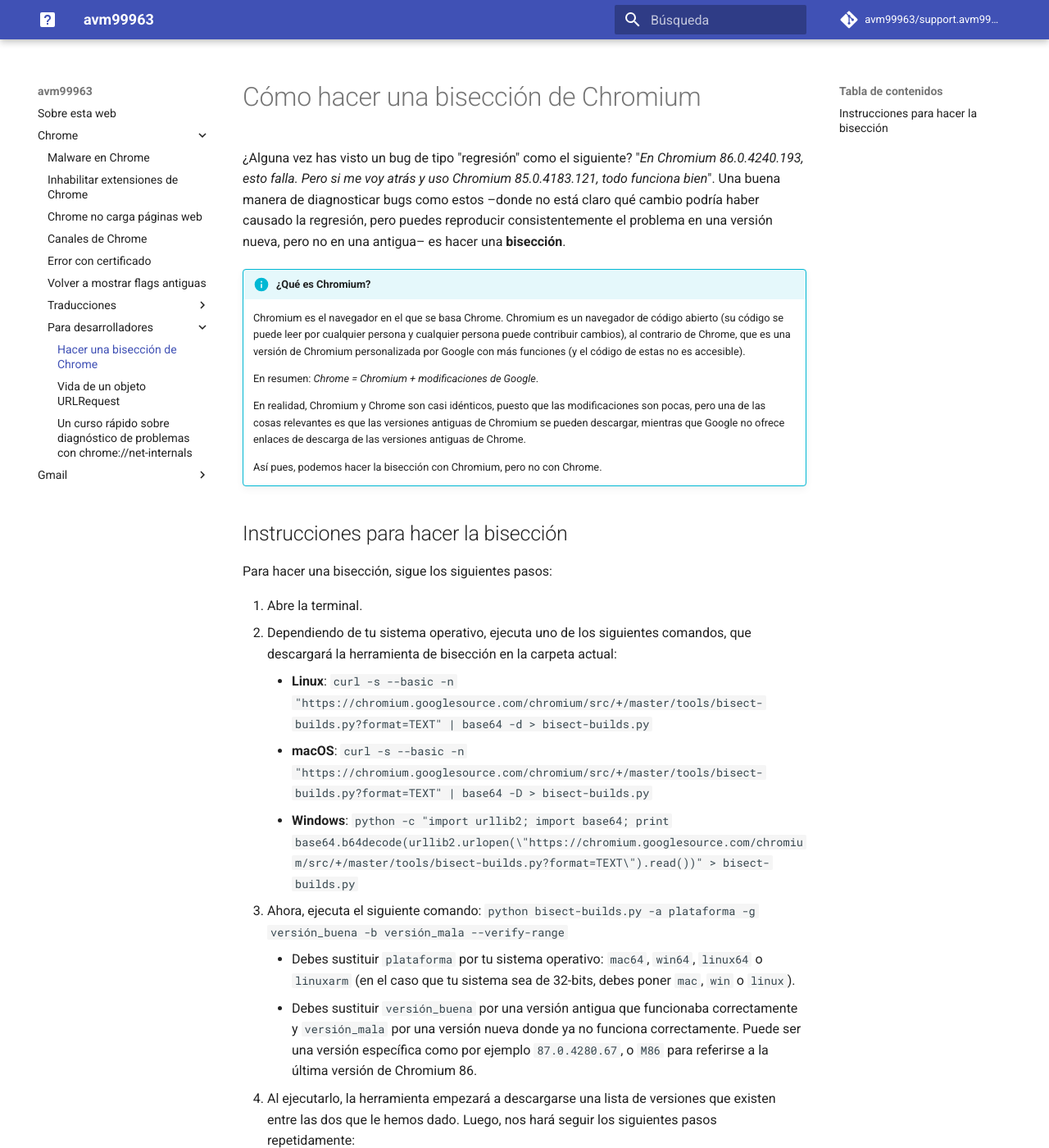
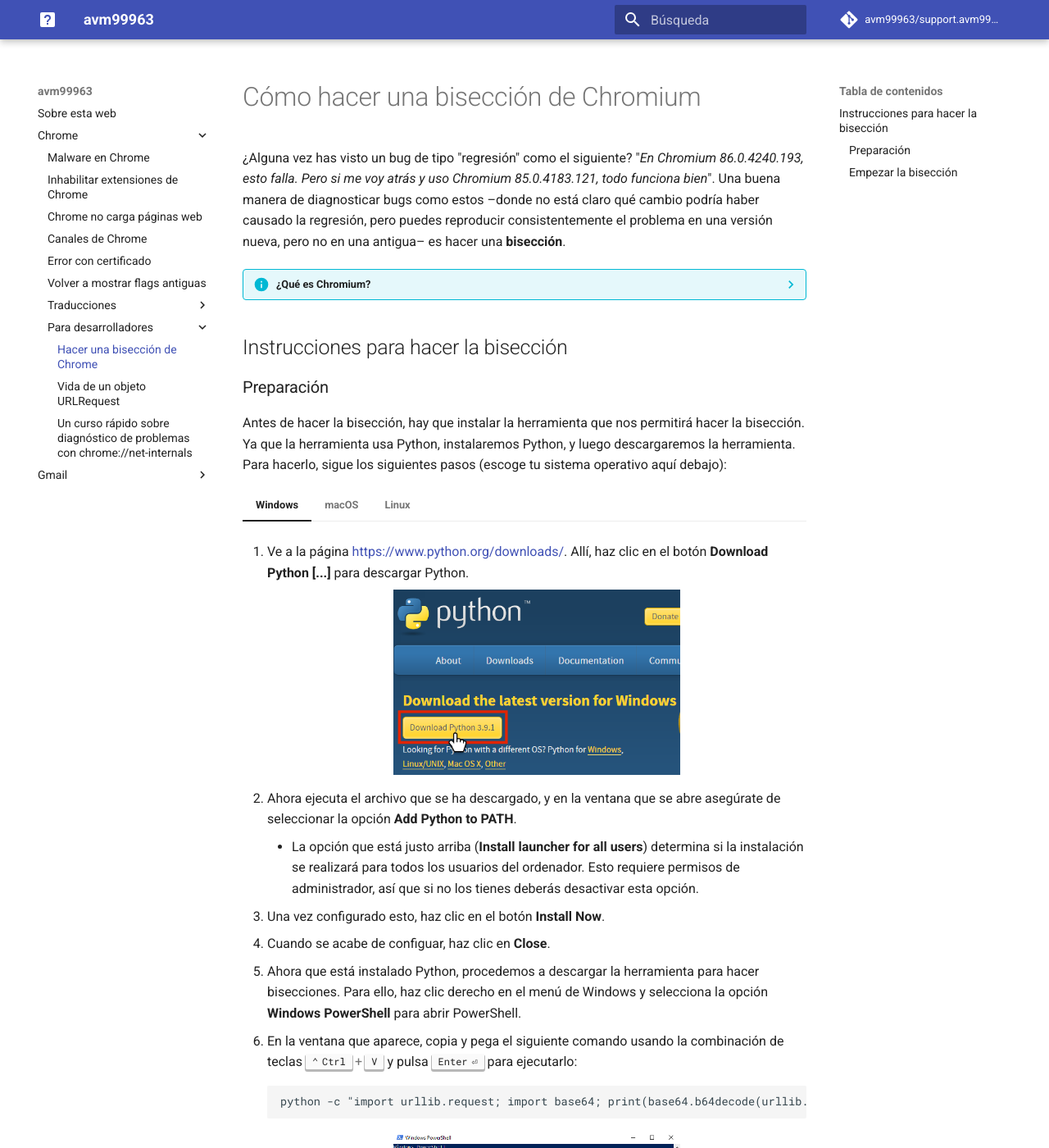
Before and after one commit to avm99963/support.avm99963.com, an MkDocs documentation site: the page built from docs/chrome/desarrolladores/biseccion.md, in a window 1280 px wide and 1400 px high. Shown: the whole window at 82% size. Built offline with MkDocs 1.6.1 and Material for MkDocs 9.7.7, drawn with Linux system fonts in a browser that asks for light colours; comment, search, counter and statistics services are not loaded; some of the changed text lies outside the part shown.

Commit message:
Add Python installation to chrome/desarrolladores/biseccion.md
- Add steps on how to install Python in several OSs.
- Update step to download the bisect tool in Windows (it is now using
  PowerShell syntax and Python 3 instead of Python 2).
- Minor improvements to the guide.
- Add pymdownx.keys and pymdownx.details MD extensions.

Change-Id: I51e3fd78d8c9acfe3cac9cdf40fe531900ffdaa3

````diff
--- a/docs/chrome/desarrolladores/biseccion.md
+++ b/docs/chrome/desarrolladores/biseccion.md
@@ -7,7 +7,7 @@
 pero puedes reproducir consistentemente el problema en una versión nueva,
 pero no en una antigua– es hacer una **bisección**.
 
-!!! info "¿Qué es Chromium?"
+??? info "¿Qué es Chromium?"
     Chromium es el navegador en el que se basa Chrome. Chromium es un navegador
     de código abierto (su código se puede leer por cualquier persona y cualquier
     persona puede contribuir cambios), al contrario de Chrome, que es una
@@ -25,17 +25,90 @@
 
 ## Instrucciones para hacer la bisección
 
+### Preparación
+
+Antes de hacer la bisección, hay que instalar la herramienta que nos permitirá
+hacer la bisección. Ya que la herramienta usa Python, instalaremos Python, y luego descargaremos la herramienta. Para hacerlo, sigue los siguientes pasos
+(escoge tu sistema operativo aquí debajo):
+
+=== "Windows"
+    1. Ve a la página
+    [https://www.python.org/downloads/](https://www.python.org/downloads/).
+    Allí, haz clic en el botón **Download Python [...]** para descargar Python.
+    <div style="text-align: center;"><a href="../../../img/py_download_win.png" target="_blank" rel="noopener nofollow"><img src="../../../img/py_download_win.png" style="max-width: 350px;"></a></div>
+
+    2. Ahora ejecuta el archivo que se ha descargado, y en la ventana que se
+    abre asegúrate de seleccionar la opción **Add Python to PATH**.
+         - La opción que está justo arriba (**Install launcher for all users**)
+         determina si la instalación se realizará para todos los usuarios del
+         ordenador. Esto requiere permisos de administrador, así que si no los
+         tienes deberás desactivar esta opción.
+    3. Una vez configurado esto, haz clic en el botón **Install Now**.
+    4. Cuando se acabe de configuar, haz clic en **Close**.
+    5. Ahora que está instalado Python, procedemos a descargar la herramienta
+    para hacer bisecciones. Para ello, haz clic derecho en el menú de Windows y
+    selecciona la opción **Windows PowerShell** para abrir PowerShell.
+    6. En la ventana que aparece, copia y pega el siguiente comando usando la
+    combinación de teclas ++ctrl+v++ y pulsa ++enter++ para ejecutarlo:
+    ```
+    python -c "import urllib.request; import base64; print(base64.b64decode(urllib.request.urlopen('https://chromium.googlesource.com/chromium/src/+/master/tools/bisect-builds.py?format=text').read())" > bisect-builds.py
+    ```
+    <div style="text-align: center;"><a href="../../../img/bisect_tool_install_win.png" target="_blank" rel="noopener nofollow"><img src="../../../img/bisect_tool_install_win.png" style="max-width: 350px;"></a><br><span style="color: gray;">[haz clic encima de las imágenes para hacerlas más grandes]</span></div>
+
+    7. El resultado será que en la carpeta actual (por defecto es la principal
+    del usuario) se habrá descargado un archivo llamado `bisect-builds.py`, que
+    es la herramienta para hacer bisecciones.
+
+=== "macOS"
+    1. Ve a la página
+    [https://www.python.org/downloads/](https://www.python.org/downloads/).
+    Allí, haz clic en el botón **Download Python [...]** para descargar Python.
+    <div style="text-align: center;"><a href="../../../img/py_download_win.png" target="_blank" rel="noopener nofollow"><img src="../../../img/py_download_win.png" style="max-width: 350px;"></a></div>
+
+    2. Ahora ejecuta el archivo que se ha descargado, y sigue los pasos para
+    instalar Python.
+
+    3. Una vez acabada la instalación, abre la aplicación que viene en tu Mac
+    llamada **Terminal**.
+
+    4. En la **Terminal**, ejecuta el siguiente comando para descargar la
+    herramienta para hacer la bisección (cópialo allí y pulsa ++enter++):
+    ```
+    curl -s --basic -n "https://chromium.googlesource.com/chromium/src/+/master/tools/bisect-builds.py?format=TEXT" | base64 -D > bisect-builds.py
+    ```
+
+    5. El resultado será que en la carpeta actual (por defecto es la principal
+    del usuario) se habrá descargado un archivo llamado `bisect-builds.py`, que
+    es la herramienta para hacer bisecciones.
+
+=== "Linux"
+    1. Instala Python desde tu gestor de paquetes. Por ejemplo, en
+    distribuciones basadas en Debian puedes hacerlo así desde la terminal
+    (ábrela con la combinación de teclas ++ctrl+alt+t++, introduce el siguiente
+    comando y pulsa la tecla ++enter++):
+    ```
+    sudo apt update && sudo apt install python3
+    ```
+    2. Una vez instalado Python, procedemos a descargar la herramienta que nos
+    permitirá hacer la bisección. Para ello, ejecuta este otro comando en la
+    terminal:
+    ```
+    curl -s --basic -n "https://chromium.googlesource.com/chromium/src/+/master/tools/bisect-builds.py?format=TEXT" | base64 -d > bisect-builds.py
+    ```
+
+    3. El resultado será que en la carpeta actual (por defecto es la principal
+    del usuario) se habrá descargado un archivo llamado `bisect-builds.py`, que
+    es la herramienta para hacer bisecciones.
+
+### Empezar la bisección
+
 Para hacer una bisección, sigue los siguientes pasos:
 
-1. Abre la terminal.
-2. Dependiendo de tu sistema operativo, ejecuta uno de los siguientes
-   comandos, que descargará la herramienta de bisección en la carpeta actual:
-    - **Linux**: `curl -s --basic -n "https://chromium.googlesource.com/chromium/src/+/master/tools/bisect-builds.py?format=TEXT" | base64 -d > bisect-builds.py`
-    - **macOS**: `curl -s --basic -n "https://chromium.googlesource.com/chromium/src/+/master/tools/bisect-builds.py?format=TEXT" | base64 -D > bisect-builds.py`
-    - **Windows**: `python -c "import urllib2; import base64; print base64.b64decode(urllib2.urlopen(\"https://chromium.googlesource.com/chromium/src/+/master/tools/bisect-builds.py?format=TEXT\").read())" > bisect-builds.py`
-3. Ahora, ejecuta el siguiente comando:
-   `python bisect-builds.py -a plataforma -g versión_buena -b versión_mala
-   --verify-range`
+1. En la terminal que hemos abierto anteriormente (en Windows se llama
+PowerShell), ejecuta el siguiente comando:
+   ```
+   python bisect-builds.py -a plataforma -g versión_buena -b versión_mala --verify-range
+   ```
     - Debes sustituir `plataforma` por tu sistema operativo: `mac64`, `win64`,
       `linux64` o `linuxarm` (en el caso que tu sistema sea de 32-bits, debes
       poner `mac`, `win` o `linux`).
@@ -43,18 +116,22 @@
       correctamente y `versión_mala` por una versión nueva donde ya no funciona
       correctamente. Puede ser una versión específica como por ejemplo
       `87.0.4280.67`, o `M86` para referirse a la última versión de Chromium 86.
-4. Al ejecutarlo, la herramienta empezará a descargarse una lista de versiones
-   que existen entre las dos que le hemos dado. Luego, nos hará seguir los
-   siguientes pasos repetidamente:
+2. Al ejecutarlo, la herramienta empezará a descargarse una lista de versiones
+   que existen entre las dos que le hemos dado. Luego, nos hará probar si en
+   diferentes versiones de Chrome existe el problema o no.<br>
+   Lo bueno de esta herramienta es que es tan inteligente que, aunque existan un
+   montón de versiones de Chrome, optimiza el proceso para que solo tengamos que
+   probar en unas pocas.<br>
+   Para ello, la herramienta nos hará seguir los siguientes pasos repetidamente:
      1. Aparece `Trying revision {número}...` en la terminal y se abre una
         ventana de Chromium.
      2. Ahora, debemos intentar reproducir el error en la ventana de Chromium
         que se ha abierto.
      3. Una vez hayamos comprobado si el problema existe en esa versión o no,
-        cerramos la ventana de Chromium.
+        cerramos Chromium.
      4. En la terminal ahora aparecerá el mensaje `Revision {número} is
         [(g)ood/(b)ad/(r)etry/(u)nknown/(s)tdout/(q)uit]:`. Debemos introducir
-        una de las siguientes letras y pulsar enter para indicar a la
+        una de las siguientes letras y pulsar ++enter++ para indicar a la
         herramienta cómo ha ido la prueba:
          - **g** (_good_, en español: buena): esta versión era buena, es decir,
            el problema **no** está presente en esta versión.
--- a/mkdocs.yml
+++ b/mkdocs.yml
@@ -21,6 +21,8 @@
       permalink: true
   - pymdownx.tabbed
   - pymdownx.superfences
+  - pymdownx.keys
+  - pymdownx.details
 nav:
   - 'Sobre esta web': 'index.md'
   - 'Chrome':
````
Also changed, not shown: other parts of docs/chrome/desarrolladores/biseccion.md (+1 -3 lines), docs/img/bisect_tool_install_win.png (added), docs/img/py_download_win.png (added).
